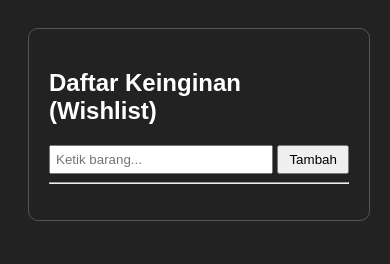
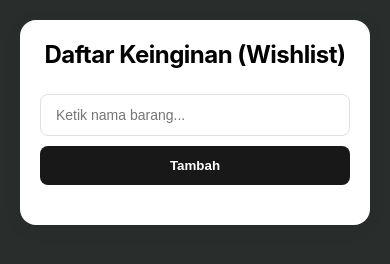
Before and after one commit to akbar-kurnia1/wishlist-app, a plain HTML site: page index.html in a window 390 px wide. Drawn offline with Linux system fonts and the light colour scheme.

Commit message:
fix design and responsive

```diff
--- a/index.html
+++ b/index.html
@@ -1,5 +1,5 @@
 <!DOCTYPE html>
-<html lang="en">
+<html lang="id">
 <head>
     <meta charset="UTF-8">
     <meta name="viewport" content="width=device-width, initial-scale=1.0">
@@ -7,11 +7,16 @@
     <link rel="stylesheet" href="style.css">
 </head>
 <body>
-    <div class="kotak">
-        <h2>Daftar Keinginan (Wishlist)</h2>
-        <input type="text" id="inputan" placeholder="Ketik barang...">
-        <button onclick="tambah()">Tambah</button>
-        <hr>
+    <div class="container">
+        <header>
+            <h2>Daftar Keinginan (Wishlist)</h2>
+        </header>
+
+        <div class="input-section">
+            <input type="text" id="inputan" placeholder="Ketik nama barang...">
+            <button onclick="tambah()" id="btn-tambah">Tambah</button>
+        </div>
+
         <ul id="tempat_list">
             </ul>
     </div>
--- a/style.css
+++ b/style.css
@@ -1,61 +1,140 @@
-body {
-    font-family: sans-serif;
-    background-color: #222;
-    color: white;
-    padding: 20px;
+
+* {
+    box-sizing: border-box;
+    margin: 0;
+    padding: 0;
 }
 
-.kotak {
-    width: 300px;
-    margin: 0 auto;
-    border: 1px solid #555;
+body {
+    font-family: 'Inter', -apple-system, sans-serif;
+    background-color: #292e2c;
+    color: #000000;
+    display: flex;
+    justify-content: center;
     padding: 20px;
-    border-radius: 10px;
+    min-height: 100vh;
+}
+
+.container {
+    background: #ffffff;
+    width: 100%;
+    max-width: 450px;
+    padding: 30px;
+    border-radius: 16px;
+    box-shadow: 0 4px 20px rgba(0, 0, 0, 0.05);
+    height: fit-content;
+}
+
+header {
+    text-align: center;
+    margin-bottom: 25px;
+}
+
+header h2 {
+    font-weight: 700;
+    color: #000000;
+    letter-spacing: -0.5px;
+}
+
+header p {
+    font-size: 0.9rem;
+    color: #767676;
+}
+
+.input-section {
+    display: flex;
+    gap: 10px;
+    margin-bottom: 20px;
 }
 
 input {
-    width: 70%;
-    padding: 5px;
+    flex: 1;
+    padding: 12px 15px;
+    border: 1px solid #e0e0e0;
+    border-radius: 8px;
+    font-size: 14px;
+    transition: border 0.3s;
 }
 
-button {
-    padding: 5px 10px;
+input:focus {
+    outline: none;
+    border-color: #007bff;
+}
+
+button#btn-tambah {
+    background-color: #181818;
+    color: white;
+    border: none;
+    padding: 0 20px;
+    border-radius: 8px;
+    font-weight: 600;
+    cursor: pointer;
+    transition: opacity 0.2s;
+}
+
+button#btn-tambah:hover {
+    opacity: 0.8;
+}
+
+ul {
+    list-style: none;
+}
+
+li {
+    background: #ffffff;
+    border: 1px solid #ffffff;
+    padding: 12px 15px;
+    border-radius: 10px;
+    margin-bottom: 10px;
+    display: flex;
+    align-items: center;
+    justify-content: space-between;
+    transition: transform 0.2s;
+}
+
+li:hover {
+    transform: translateY(-2px);
+}
+
+.item-text {
+    flex: 1;
+    font-size: 15px;
+}
+
+.action-btns {
+    display: flex;
+    gap: 5px;
+}
+
+.tombol-edit, .tombol-hapus {
+    border: none;
+    padding: 6px 10px;
+    border-radius: 6px;
+    font-size: 11px;
+    font-weight: 600;
     cursor: pointer;
 }
 
-ul {
-    padding-left: 20px;
-}
-
-li {
-    margin-bottom: 5px;
+.tombol-edit {
+    background-color: #f0f0f0;
+    color: #555;
 }
 
 .tombol-hapus {
-    background-color: red;
-    color: white;
-    border: none;
-    margin-left: 10px;
-    font-size: 10px;
-    cursor: pointer;
+    background-color: #fff1f0;
+    color: #ff4d4f;
 }
 
-.tombol-hapus {
-    background-color: red;
-    color: white;
-    border: none;
-    margin-left: 5px;
-    font-size: 12px;
-    cursor: pointer;
-    padding: 3px 8px;
+@media (max-width: 480px) {
+    .container {
+        padding: 20px;
+    }
+
+    .input-section {
+        flex-direction: column;
+    }
+
+    button#btn-tambah {
+        padding: 12px;
+    }
 }
-
-.tombol-edit {
-    background-color: orange;
-    color: black;
-    border: none;
-    margin-left: 10px;
-    font-size: 12px;
-    cursor: pointer;
-    padding: 3px 8px;
-}
```
Also changed, not shown: 1 other file.
